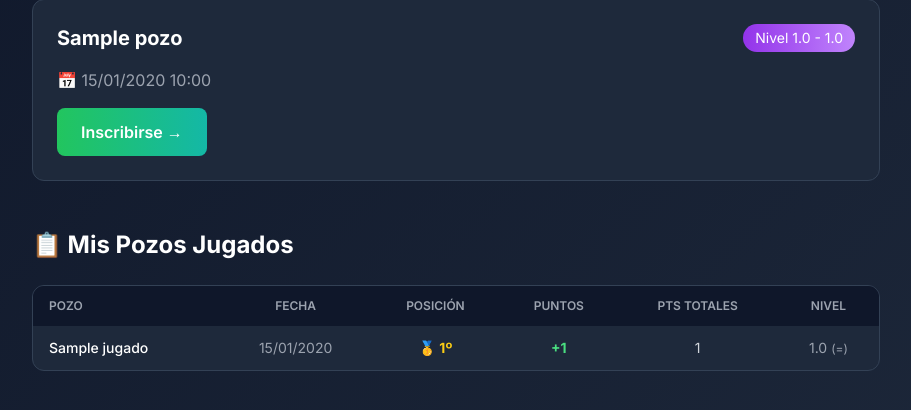
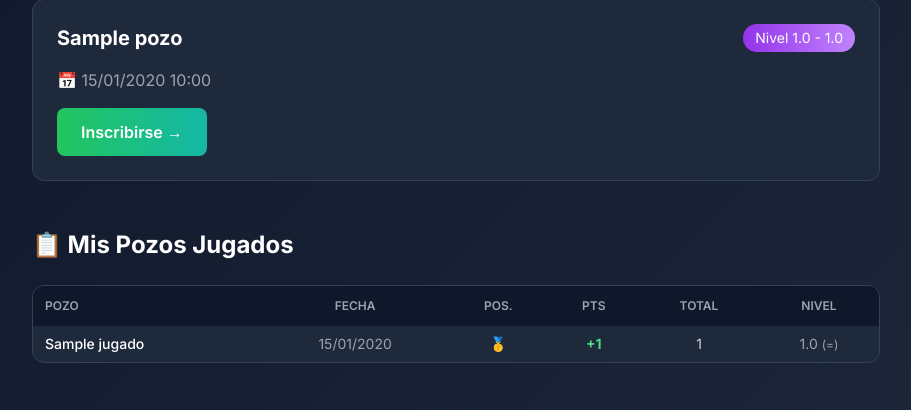
Before and after one commit to AlbertoMartinMate/La-Pecera-Padel-Hub, a Flask app: page /pozos in a window 1280 px wide. Shown: the part 190-600 px from the top of the page, without its empty margins (184-1095 px from the left). Run offline with Flask 3, Linux system fonts and the light colour scheme; a user stored in the database is signed in; tables that the repository leaves empty hold one stand-in row (values such as "Sample post"); some libraries are stand-ins or nearby versions.

Commit message:
Fix tabla móvil pozos y enlace scroll nivel dashboard

```diff
--- a/templates/pozos.html
+++ b/templates/pozos.html
@@ -40,40 +40,41 @@
 
         {% if pozos_jugados %}
 
-        <!-- Tabla -->
+        <!-- Scroll lateral habilitado en móvil -->
         <div class="bg-dark-card border border-dark-border rounded-xl overflow-hidden">
-            <table class="w-full text-sm">
+            <div class="overflow-x-auto -webkit-overflow-scrolling-touch">
+                <table class="w-full text-xs md:text-sm min-w-[500px]">
                     <thead class="bg-dark-bg">
                         <tr>
-                        <th class="px-4 py-3 text-left text-xs font-semibold text-gray-400 uppercase">Pozo</th>
-                        <th class="px-4 py-3 text-center text-xs font-semibold text-gray-400 uppercase">Fecha</th>
-                        <th class="px-4 py-3 text-center text-xs font-semibold text-gray-400 uppercase">Posición</th>
-                        <th class="px-4 py-3 text-center text-xs font-semibold text-gray-400 uppercase">Puntos</th>
-                        <th class="px-4 py-3 text-center text-xs font-semibold text-gray-400 uppercase">Pts Totales</th>
-                        <th class="px-4 py-3 text-center text-xs font-semibold text-gray-400 uppercase">Nivel</th>
+                            <th class="px-3 py-3 text-left text-xs font-semibold text-gray-400 uppercase">Pozo</th>
+                            <th class="px-3 py-3 text-center text-xs font-semibold text-gray-400 uppercase">Fecha</th>
+                            <th class="px-3 py-3 text-center text-xs font-semibold text-gray-400 uppercase">Pos.</th>
+                            <th class="px-3 py-3 text-center text-xs font-semibold text-gray-400 uppercase">Pts</th>
+                            <th class="px-3 py-3 text-center text-xs font-semibold text-gray-400 uppercase">Total</th>
+                            <th class="px-3 py-3 text-center text-xs font-semibold text-gray-400 uppercase">Nivel</th>
                         </tr>
                     </thead>
-                <tbody class="divide-y divide-dark-border" id="tabla-pozos">
+                    <tbody class="divide-y divide-dark-border">
                         {% for item in pozos_jugados %}
                         <tr class="hover:bg-dark-bg/50 transition {% if loop.index > 5 %}fila-extra hidden{% endif %}">
-                        <td class="px-4 py-3 text-white font-medium">{{ item.titulo }}</td>
-                        <td class="px-4 py-3 text-gray-400 text-center">{{ item.fecha }}</td>
-                        <td class="px-4 py-3 text-center">
+                            <td class="px-3 py-2 text-white font-medium max-w-[120px] truncate">{{ item.titulo }}</td>
+                            <td class="px-3 py-2 text-gray-400 text-center whitespace-nowrap">{{ item.fecha }}</td>
+                            <td class="px-3 py-2 text-center whitespace-nowrap">
                                 {% if item.posicion == 1 %}
-                                <span class="text-yellow-400 font-bold">🥇 1º</span>
+                                    <span class="text-yellow-400 font-bold">🥇</span>
                                 {% elif item.posicion == 2 %}
-                                <span class="text-gray-300 font-bold">🥈 2º</span>
+                                    <span class="text-gray-300 font-bold">🥈</span>
                                 {% elif item.posicion == 3 %}
-                                <span class="text-orange-400 font-bold">🥉 3º</span>
+                                    <span class="text-orange-400 font-bold">🥉</span>
                                 {% else %}
-                                <span class="text-purple-400">Participación</span>
+                                    <span class="text-purple-400 text-xs">Part.</span>
                                 {% endif %}
                             </td>
-                        <td class="px-4 py-3 text-center">
+                            <td class="px-3 py-2 text-center">
                                 <span class="text-green-400 font-bold">+{{ item.puntos }}</span>
                             </td>
-                        <td class="px-4 py-3 text-center text-gray-300">{{ item.puntos_acumulados }}</td>
-                        <td class="px-4 py-3 text-center">
+                            <td class="px-3 py-2 text-center text-gray-300">{{ item.puntos_acumulados }}</td>
+                            <td class="px-3 py-2 text-center whitespace-nowrap">
                                 {% if item.variacion_nivel > 0 %}
                                     <span class="text-green-400 font-semibold">{{ item.nivel_nuevo }} <span class="text-xs">(+{{ item.variacion_nivel }})</span></span>
                                 {% elif item.variacion_nivel < 0 %}
@@ -87,8 +88,8 @@
                     </tbody>
                 </table>
             </div>
+        </div>
 
-        <!-- Botón expandir -->
         {% if pozos_jugados|length > 5 %}
         <div class="text-center mt-4">
             <button id="btn-expandir" onclick="expandirPozos()"
@@ -111,14 +112,8 @@ function expandirPozos() {
     const filas = document.querySelectorAll('.fila-extra');
     const btn = document.getElementById('btn-expandir');
     const ocultas = [...filas].some(f => f.classList.contains('hidden'));
-
     filas.forEach(f => f.classList.toggle('hidden'));
-
-    if (ocultas) {
-        btn.textContent = 'Mostrar menos ▲';
-    } else {
-        btn.textContent = 'Ver todos ({{ pozos_jugados|length }}) ▼';
-    }
+    btn.textContent = ocultas ? 'Mostrar menos ▲' : 'Ver todos ({{ pozos_jugados|length }}) ▼';
 }
 </script>
 {% endblock %}
```
Also changed, not shown: templates/dashboard_new.html (+3 -5 lines). Lines whose indentation alone changed are shown as unchanged.
